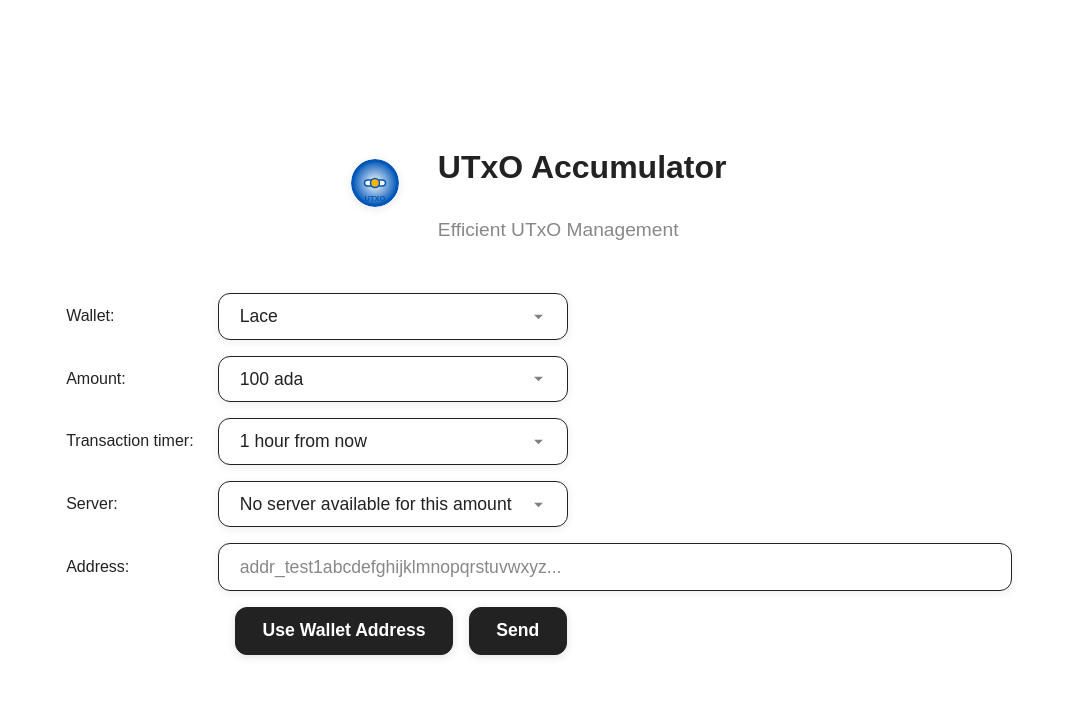
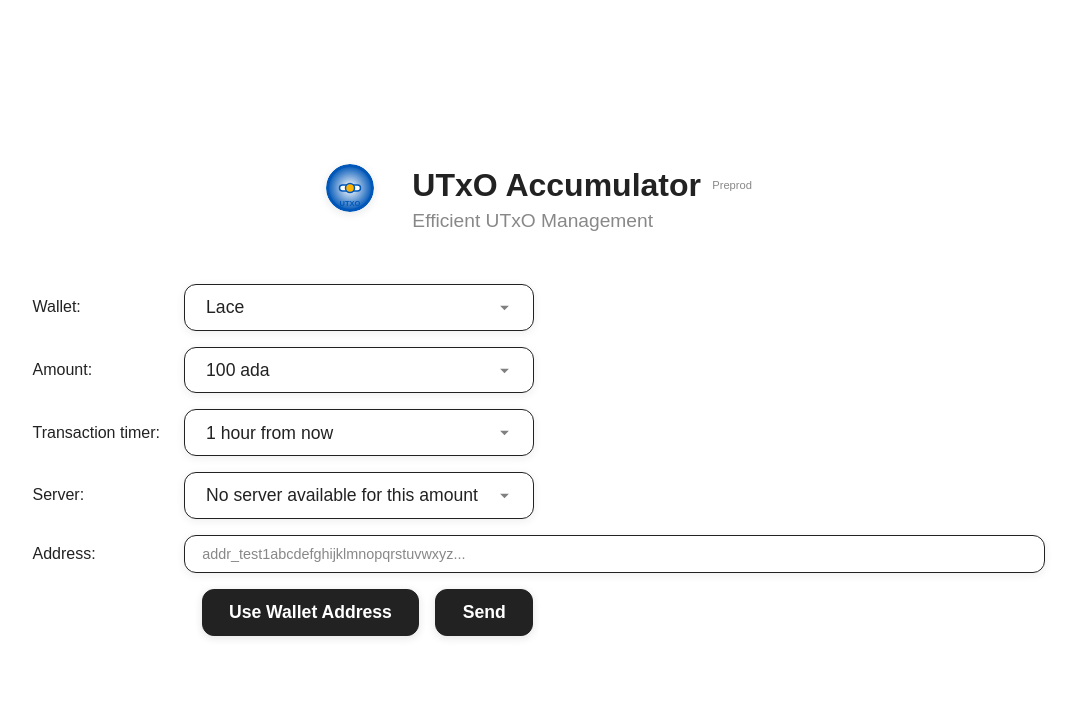
Before and after one commit to zkFold/utxo-accumulator-server, a website built with Vite: page web/ui/index.html in a window 1280 px wide. Shown: the whole page, without its empty margins (101-1177 px from the left). Built offline with nearby package versions, Linux system fonts and the light colour scheme; no server answers; files whose address does not match are found by name.

Commit message:
Update UI

```diff
--- a/web/ui/branding.css
+++ b/web/ui/branding.css
@@ -54,7 +54,7 @@
   font-family: var(--font-family, 'Segoe UI', Arial, sans-serif);
   font-size: 1.2em;
   color: var(--subtitle-color, #888);
-  margin-top: 0.2em;
+  margin-top: -1.2em;
   font-weight: 400;
 }
 input, select {
@@ -69,6 +69,9 @@
   box-shadow: var(--input-box-shadow, 0 2px 8px 0 #0001);
   transition: border-color 0.2s, box-shadow 0.2s;
   outline: none;
+}
+input[type="text"] {
+  font-size: 0.9em;
 }
 input:focus, select:focus {
   border-color: var(--primary-color, #444);
@@ -107,3 +110,16 @@
   border-color: var(--primary-color, #444);
   box-shadow: 0 0 0 2px #8882;
 }
+.app-network-label {
+  margin-left: 0.7em;
+  font-size: 0.7em;
+  font-weight: 400;
+  color: var(--subtitle-color, #888);
+  white-space: nowrap;
+  align-self: center; /* ensure it aligns with the title */
+}
+.app-title-row {
+  display: flex;
+  flex-direction: row;
+  align-items: center; /* changed from baseline to center for better vertical alignment */
+}
--- a/web/ui/branding.d.ts
+++ b/web/ui/branding.d.ts
@@ -1,8 +1,10 @@
 // TypeScript declaration for the branding.js config
 export const BRANDING: {
-  appTitle: string;
+  title: string;
   subtitle: string;
   labels: Record<string, string>;
   logoUrl: string;
+  logoAlt?: string;
   styles: Record<string, string>;
+  networkName?: string;
 };
--- a/web/ui/branding.js
+++ b/web/ui/branding.js
@@ -10,6 +10,8 @@
   },
   // Logo (set to empty string for no logo)
   logoUrl: "logo.svg",
+  logoAlt: "UTxO Accumulator Logo",
+  networkName: "Preprod",
   // Main style variables
   styles: {
     primaryColor: "#222", // dark for text and buttons
--- a/web/ui/index.html
+++ b/web/ui/index.html
@@ -3,7 +3,7 @@
 <head>
   <meta charset="UTF-8">
   <title>UTxO Accumulator</title>
-  <link rel="stylesheet" href="branding.css">
+  <link rel="stylesheet" href="/branding.css">
 </head>
 <body>
   <header id="app-header">
@@ -12,5 +12,7 @@
   </header>
   <!-- The form will be rendered by index.ts -->
   <script type="module" src="/index.ts"></script>
+  <script type="module" src="/branding.js"></script>
+  <img src="/logo.svg" alt="App Logo" style="display:none" id="app-logo-img">
 </body>
 </html>
--- a/web/ui/ui.ts
+++ b/web/ui/ui.ts
@@ -44,7 +44,7 @@
 addressInputGrid.type = 'text';
 addressInputGrid.id = 'address';
 addressInputGrid.name = 'address';
-addressInputGrid.style.width = '750px';
+addressInputGrid.style.width = '825px';
 addressInputGrid.placeholder = 'addr_test1abcdefghijklmnopqrstuvwxyz...';
 
 export const fillAddrBtn = document.createElement('button');
@@ -66,7 +66,7 @@
 // --- HEADER CREATION ---
 export const logo = document.createElement('img');
 logo.src = BRANDING.logoUrl;
-logo.alt = 'Logo';
+logo.alt = BRANDING.logoAlt || 'Logo';
 logo.className = 'app-logo';
 logo.style.height = '48px';
 logo.style.width = '48px';
@@ -79,11 +79,28 @@
 header.style.alignItems = 'center';
 header.style.gap = '1.2em';
 
+const networkLabel = document.createElement('span');
+networkLabel.className = 'app-network-label';
+networkLabel.textContent = BRANDING.networkName || 'Preprod';
+
 const titleBlock = document.createElement('div');
-titleBlock.style.display = 'flex';
-titleBlock.style.flexDirection = 'column';
-titleBlock.appendChild(title);
+titleBlock.className = 'app-title-block';
+
+const titleRow = document.createElement('div');
+titleRow.className = 'app-title-row'; // Use a class for CSS control
+
+titleRow.appendChild(title);
+titleRow.appendChild(networkLabel);
+
+titleBlock.appendChild(titleRow);
 titleBlock.appendChild(subtitle);
+
+// Network label (e.g., 'Preprod') next to the title
+networkLabel.style.marginLeft = '1em';
+networkLabel.style.fontSize = '0.7em';
+networkLabel.style.fontWeight = '400';
+networkLabel.style.color = 'var(--subtitle-color, #888)';
+networkLabel.style.whiteSpace = 'nowrap';
 
 header.appendChild(logo);
 header.appendChild(titleBlock);
--- a/web/ui/vite.config.js
+++ b/web/ui/vite.config.js
@@ -4,6 +4,7 @@
   plugins: [wasm()],
   root: '.',
   build: {
-    outDir: 'dist'
+    outDir: 'dist',
+    target: 'esnext'
   }
 };
```
Also changed, not shown: 1 other file.
